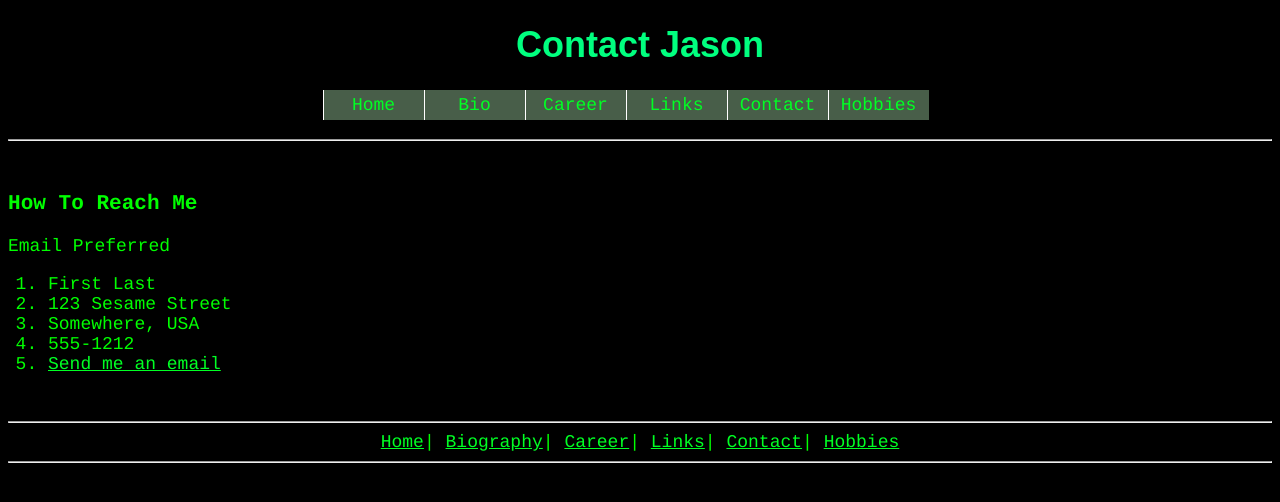
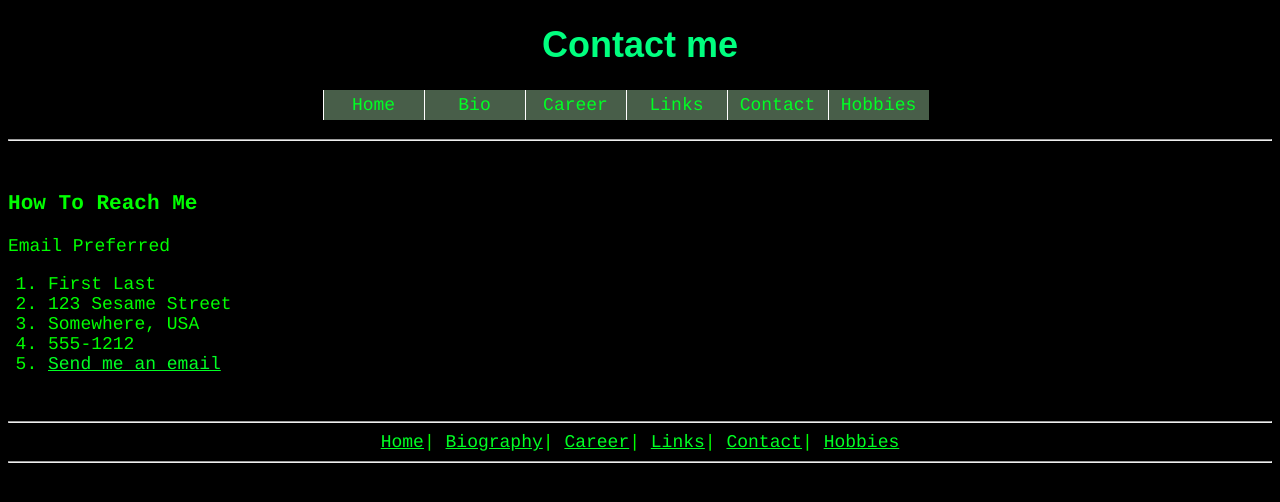
Before and after one commit to mixedup4x4/mixedup4x4.github.io, a plain HTML site: page contact.html in a window 1280 px wide. Drawn offline with Linux system fonts and the light colour scheme.

Commit message:
Update contact.html

```diff
--- a/contact.html
+++ b/contact.html
@@ -6,7 +6,7 @@
 <link rel="stylesheet" type="text/css" href="externalstylesheet.css" />
 </head>
 <body>
-<h1>Contact Jason</h1>
+<h1>Contact me</h1>
 
 <ul id="list-nav">
 <li><a href="index.html">Home</a></li>
```
